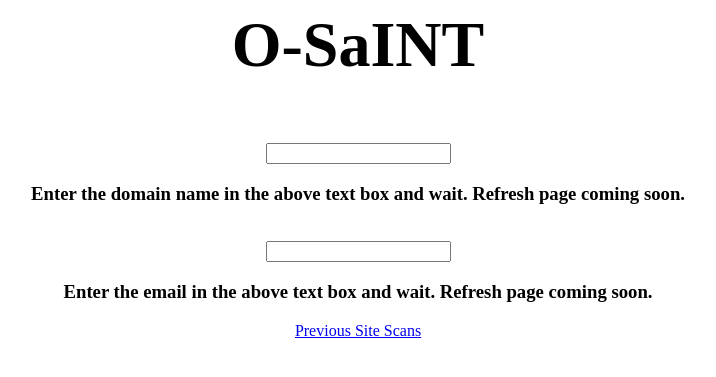
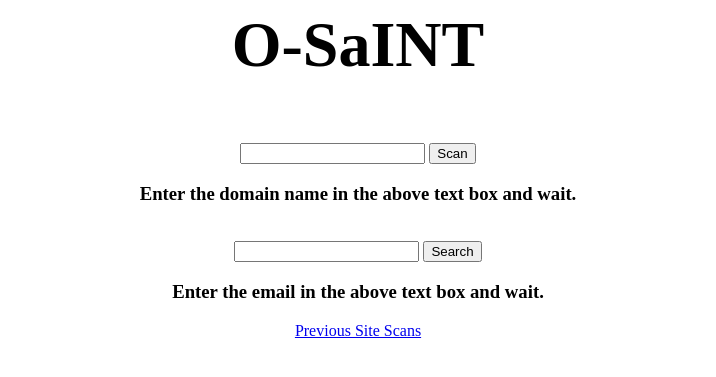
Before and after one commit to Dargin/osaint, a Django app: page /o_saint/ in a window 1280 px wide. Shown: the top 377 px of the page, without its empty margins (282-998 px from the left). Run offline with Django 3.2, Linux system fonts and the light colour scheme.

Commit message:
Updated Readme to show Shodan information Updated index page to include buttons for scanning and searching Updated SiteGather to search shodan

```diff
--- a/site_scan/SiteGather.py
+++ b/site_scan/SiteGather.py
@@ -61,6 +61,7 @@ def whoischeck(site, id, s):
 	return 0
 
 def fullcontact(email):
+	from o_saint import config as cfg
 	req = requests.get("https://api.fullcontact.com/v2/person.json?email=%s&apiKey=%s" % (email, cfg.fullcontact_api))
 	data = req.json()
 	return data
--- a/site_scan/templates/index.html
+++ b/site_scan/templates/index.html
@@ -2,22 +2,24 @@
 	<h1 style="font-size: 400%;" align="center">O-SaINT</h1>
 </br>
 <center>
-<form id="ds-search-form" method="POST" action="search">
+<form id="ds-scan-form" method="POST" action="search">
 <input name="site_to_scan" id='site-search' placeholder="" type="text"></input>
 {% csrf_token %}
+<button type="submit" form="ds-scan-form" value="Submit">Scan</button>
 </form>
 </center>
 
-<h3 align="center">Enter the domain name in the above text box and wait. Refresh page coming soon.</h3>
+<h3 align="center">Enter the domain name in the above text box and wait.</h3>
 </br>
 
 <center>
 <form id="ds-search-form" method="POST" action="search">
 <input name="email" id='email' placeholder="" type="text"></input>
 {% csrf_token %}
+<button type="submit" form="ds-search-form" value="Submit">Search</button>
 </form>
 </center>
-<h3 align="center">Enter the email in the above text box and wait. Refresh page coming soon.</h3>
+<h3 align="center">Enter the email in the above text box and wait.</h3>
 
 <p align="center"><a href="/o_saint/history">Previous Site Scans</a></p>
 {% endblock %}
```
Also changed, not shown: README.md.
